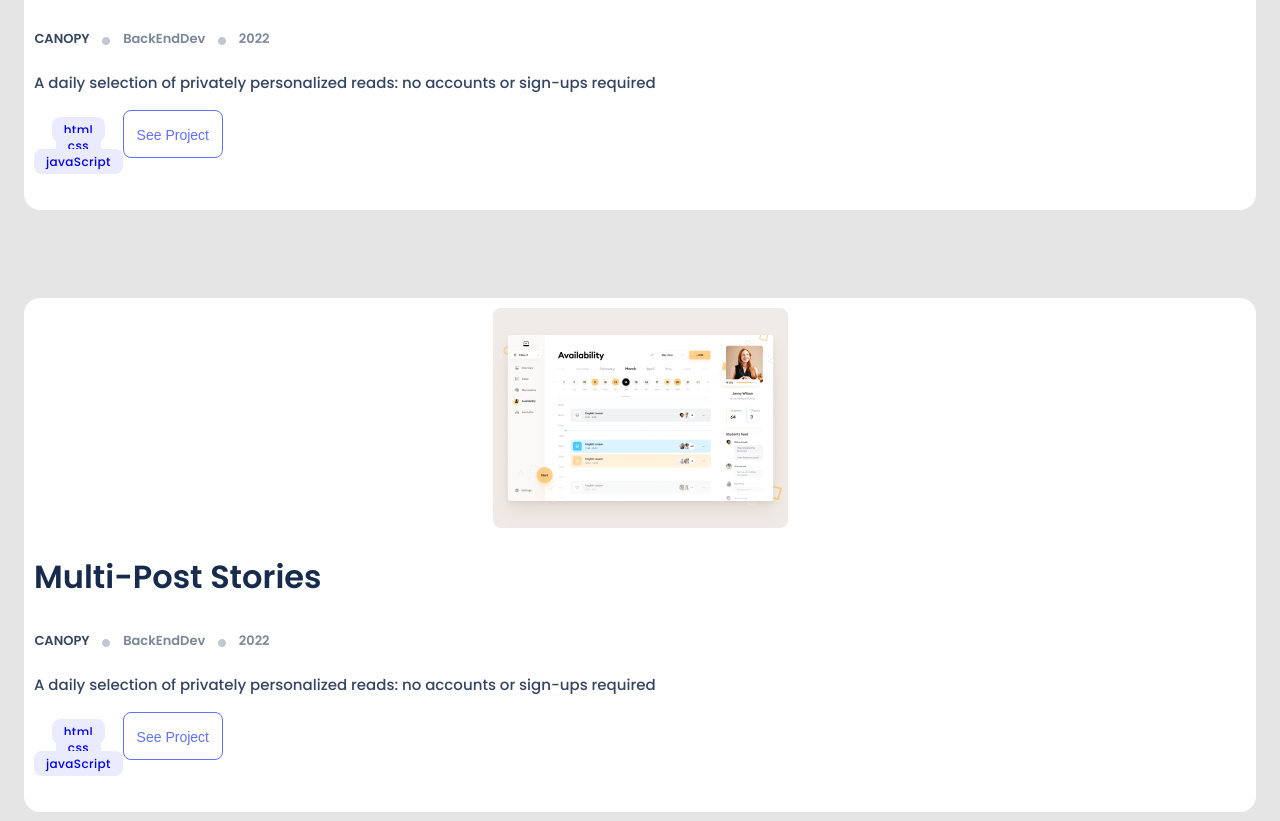
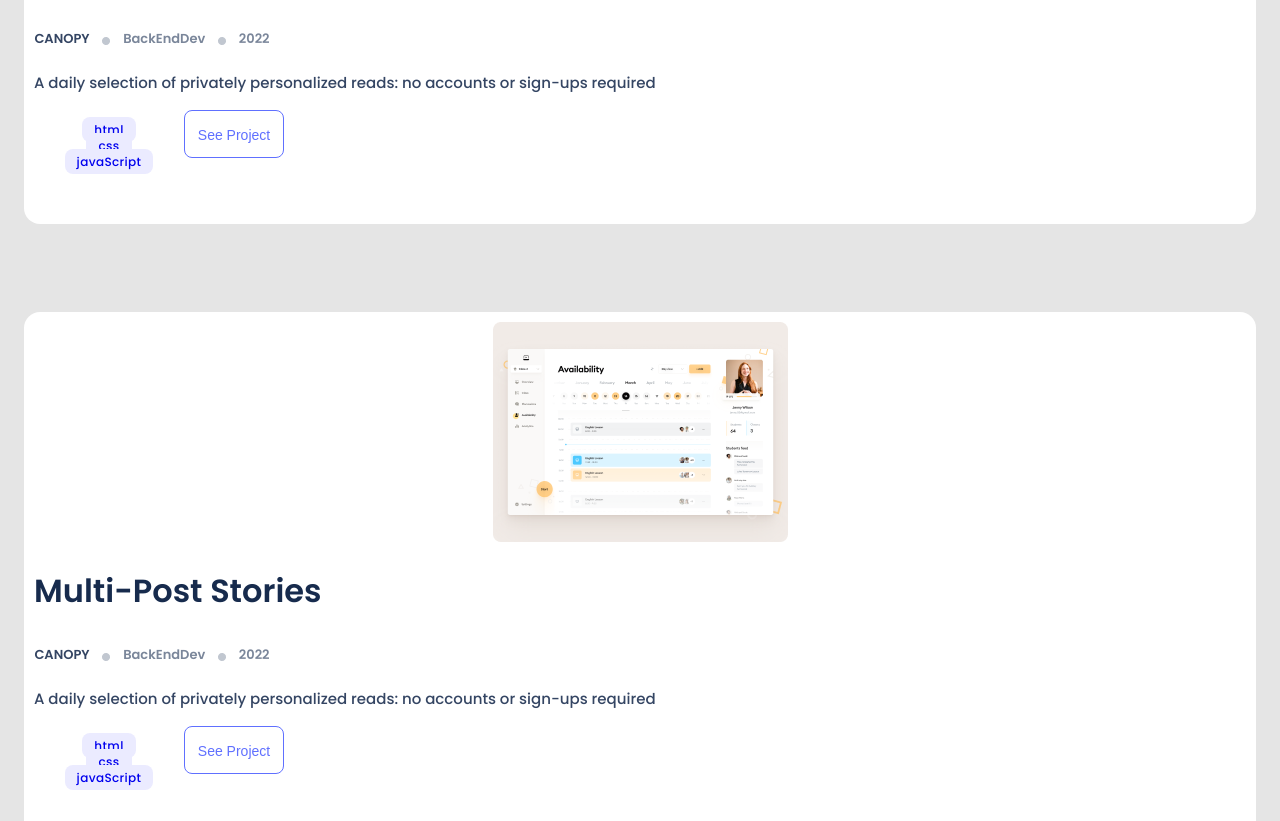
Before and after one commit to principlebrothers/Portfolio-Mobile-Version, a website: page index.html in a window 1280 px wide. Shown: the part 1166-1987 px from the top of the page. Drawn offline with Linux system fonts and the light colour scheme.

Commit message:
Float positioning

```diff
--- a/index.html
+++ b/index.html
@@ -155,13 +155,15 @@
 
                 <p class="tonic-details">A daily selection of privately personalized reads: no accounts or sign-ups required</p>
             </div>
-
+            <div class="languages-layout">
             <ul class="programing-languages">
                 <li><a href="#">html</a></li>
                 <li><a href="#">css</a></li>
                 <li><a href="#">javaScript</a></li>
             </ul>
+        </div>
             <button type="button">See Project</button>
+
         </div>
     </section>
 
--- a/styles.css
+++ b/styles.css
@@ -166,6 +166,10 @@ h2 {
   line-height: 24px;
 }
 
+.languages-layout {
+  display: block;
+}
+
 .programing-languages {
   color: #6070ff;
   font-weight: 500;
@@ -173,11 +177,12 @@ h2 {
   line-height: 16px;
   letter-spacing: 0.03em;
   float: left;
+  display: inline-block;
+  padding: 0px;
   clear: right;
   text-align: center;
-  gap: 20px;
-  padding-left: 0;
-  margin-bottom: 30px;
+  width: 150px;
+  height: 80px;
 }
 
 .programing-languages a {
@@ -199,6 +204,7 @@ button {
   background: #fff;
   padding: 12px;
   margin-bottom: 24px;
+
 }
 
 button:hover {
```
